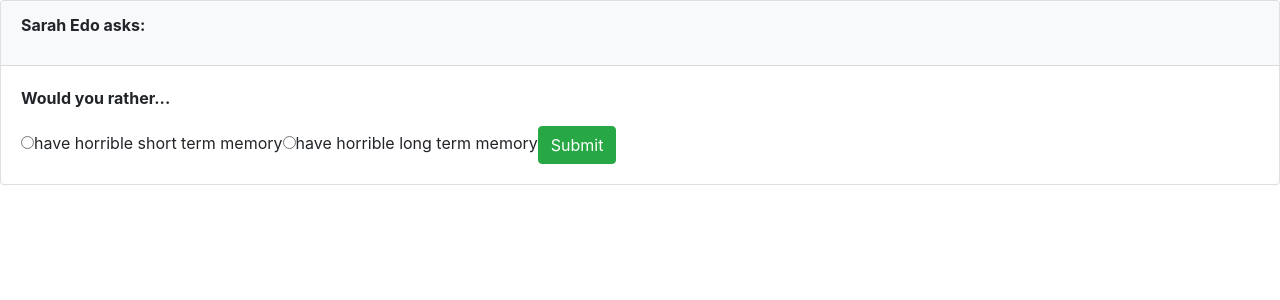
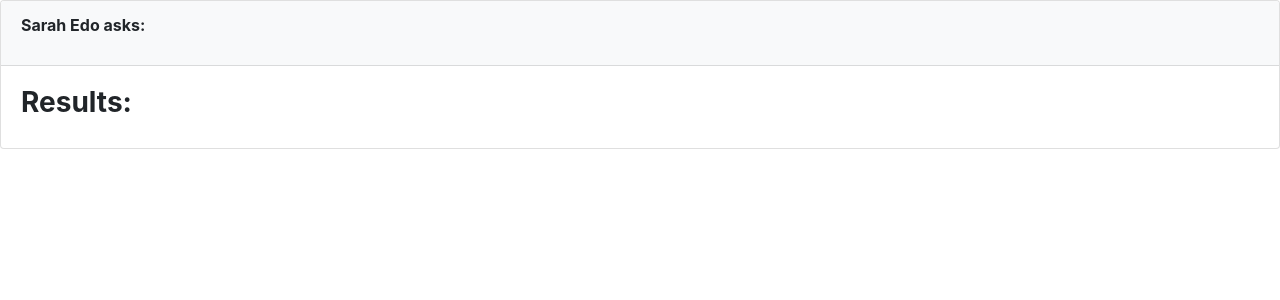
Before and after one commit to mark-quinn/udacity-nd-WouldYouRather-p2, a React (Create React App) app: page / in a window 1280 px wide. Shown: the top 300 px of the page. Built offline with nearby package versions, Linux system fonts and the light colour scheme.

Commit message:
conditionally display poll page

```diff
--- a/src/components/PollPage.js
+++ b/src/components/PollPage.js
@@ -1,5 +1,5 @@
-import React, { Component } from 'react';
-import { connect } from 'react-redux';
+import React, { Component } from "react";
+import { connect } from "react-redux";
 
 class PollPage extends Component {
   state = {
@@ -15,11 +15,13 @@ class PollPage extends Component {
   handleSubmit = (e) => {
     e.preventDefault();
     // TODO: dispatch vote
-  }
+  };
 
   render() {
-    const { authedUser, question, author } = this.props;
+    const { user, question, author } = this.props;
     const { answer } = this.state;
+
+    const userAnswered = Object.keys(user.answers).includes(question.id);
 
     return (
       <div className="card">
@@ -27,6 +29,10 @@ class PollPage extends Component {
           <p className="font-weight-bold">{author.name} asks:</p>
         </div>
         <div className="card-body">
+          {userAnswered ? (
+            <h3 className="font-weight-bold">Results:</h3>
+          ) : (
+            <div>
               <p className="font-weight-bold">Would you rather...</p>
               <form>
                 <input
@@ -45,8 +51,15 @@ class PollPage extends Component {
                   onChange={this.handleChange}
                 />
                 {question.optionTwo.text}
-            <button className="btn btn-success" onSubmit={this.handleSubmit}>Submit</button>
+                <button
+                  className="btn btn-success"
+                  onSubmit={this.handleSubmit}
+                >
+                  Submit
+                </button>
               </form>
+            </div>
+          )}
         </div>
       </div>
     );
@@ -55,15 +68,14 @@ class PollPage extends Component {
 
 function mapStateToProps({ authedUser, questions, users }, { id }) {
   const question = questions[id];
-  console.log(question);
-
+  const user = users[authedUser];
   const author = users[question.author];
 
   return {
-    authedUser,
+    user,
     question,
     author,
-  }
+  };
 }
 
 export default connect(mapStateToProps)(PollPage);
```
Also changed, not shown: src/components/PollResult.js (added, +7 -0 lines). Lines whose indentation alone changed are shown as unchanged.
